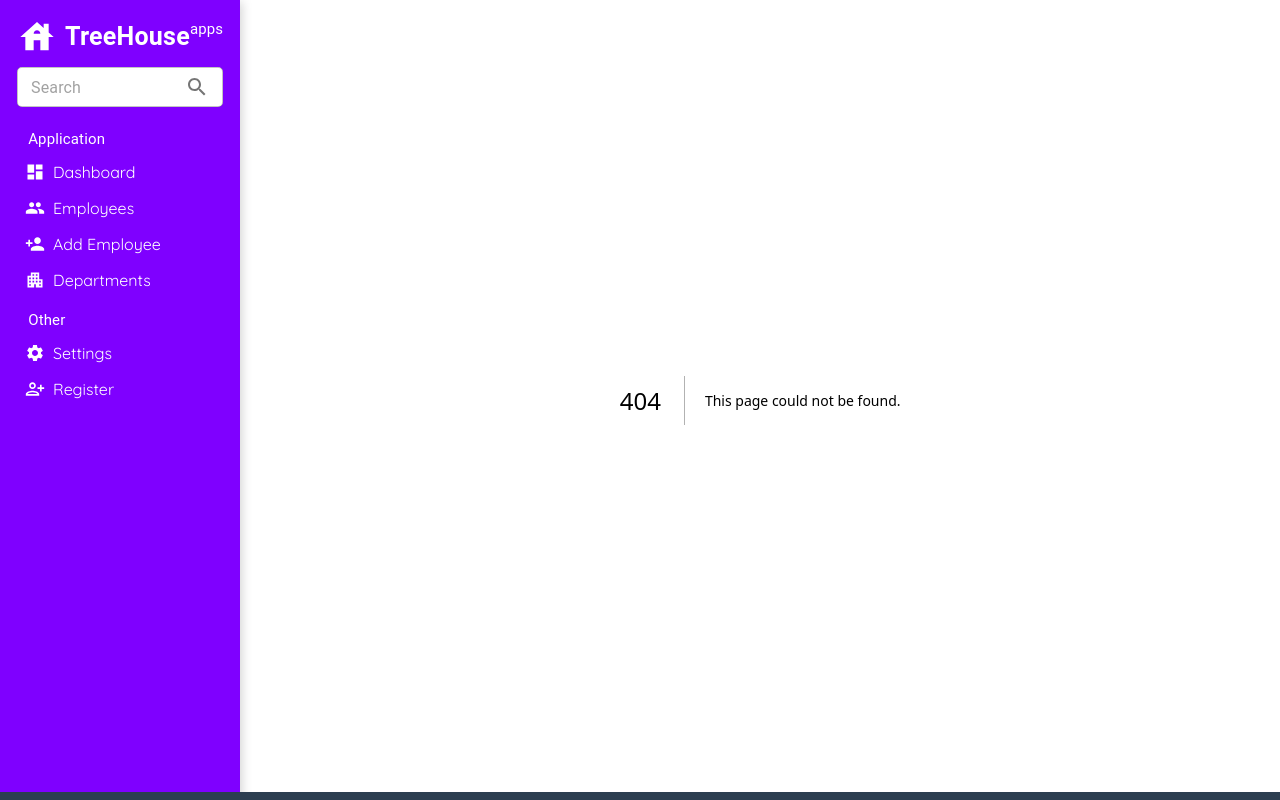
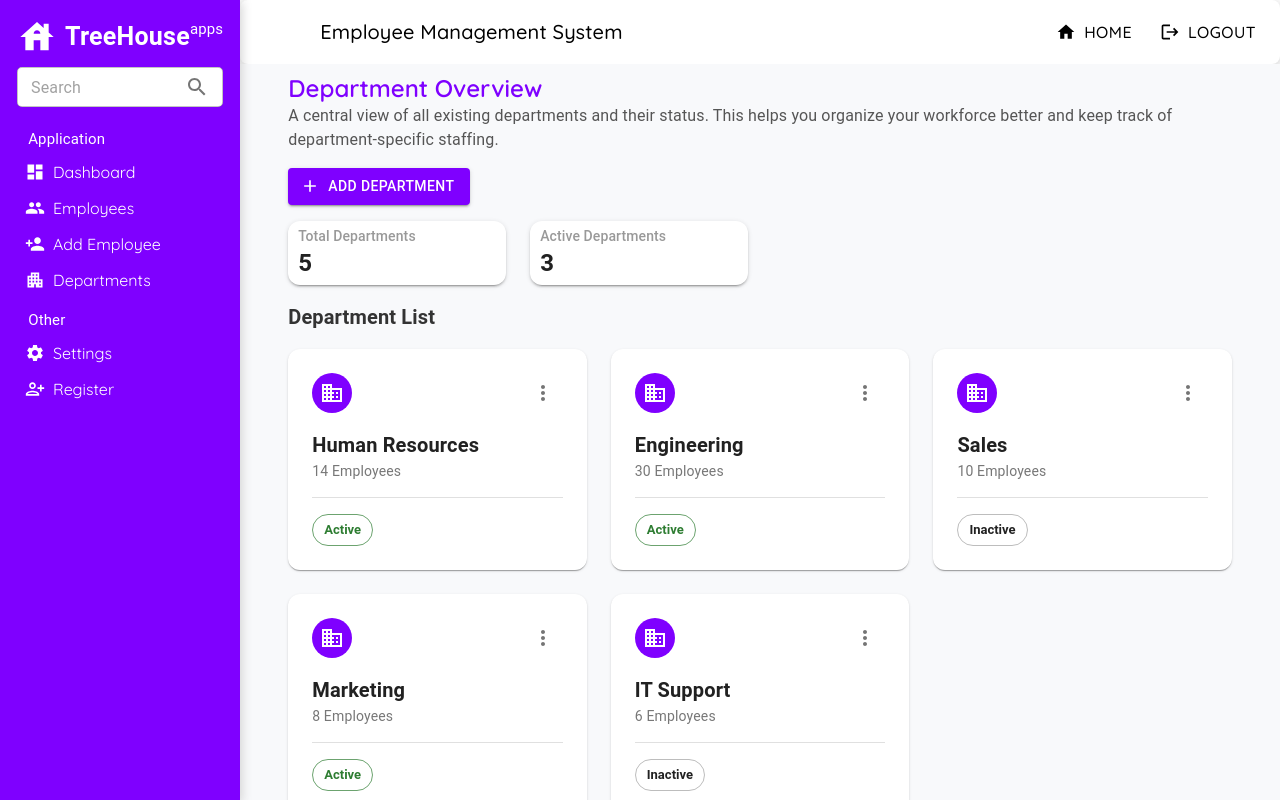
Before and after one commit to treehouseapps/Employee-Management-System, a Next.js app: page /departments in a window 1280 px wide. Before the commit this address had no page. Built offline with nearby package versions, Linux system fonts and the light colour scheme.

Commit message:
updating pages

```diff
--- /dev/null
+++ b/pages/departments.js
@@ -0,0 +1,180 @@
+import React from 'react';
+import {
+    Box,
+    Typography,
+    Grid,
+    Paper,
+    Avatar,
+    Button,
+    Chip,
+    Divider,
+    IconButton,
+} from '@mui/material';
+import BusinessIcon from '@mui/icons-material/Business';
+import AddIcon from '@mui/icons-material/Add';
+import MoreVertIcon from '@mui/icons-material/MoreVert';
+import Navbar from '../components/navbar';
+
+const departments = [
+    { id: 1, name: 'Human Resources', employees: 14, status: 'Active' },
+    { id: 2, name: 'Engineering', employees: 30, status: 'Active' },
+    { id: 3, name: 'Sales', employees: 10, status: 'Inactive' },
+    { id: 4, name: 'Marketing', employees: 8, status: 'Active' },
+    { id: 5, name: 'IT Support', employees: 6, status: 'Inactive' },
+];
+
+const Departments = () => {
+    return (
+        <Box>
+            <Navbar />
+            <Box
+                sx={{
+                    backgroundColor: '#f8f9fb',
+                    minHeight: '100vh',
+                    px: { xs: 2, sm: 4, md: 6 },
+                    py: 1,
+                }}
+            >
+                {/* Top Section */}
+                <Box
+                    sx={{
+                        mb: 2,
+                        display: 'flex',
+                        justifyContent: 'space-between',
+                        alignItems: 'center',
+                        flexWrap: 'wrap',
+                        gap: 2,
+                    }}
+                >
+                    <Box>
+                        <Typography
+                            variant="h5"
+                            sx={{
+                                fontWeight: 600,
+                                color: '#7F00FF',
+                                fontFamily: 'Quicksand',
+                            }}
+                        >
+                            Department Overview
+                        </Typography>
+                        <Typography variant="body1" sx={{ color: '#555' }}>
+                            A central view of all existing departments and their status. This helps you organize your workforce better and keep track of department-specific staffing.
+                        </Typography>
+                    </Box>
+
+                    <Button
+                        variant="contained"
+                        startIcon={<AddIcon />}
+                        sx={{
+                            backgroundColor: '#7F00FF',
+                            fontWeight: 500,
+                            '&:hover': { backgroundColor: '#6900d1' },
+                        }}
+                    >
+                        Add Department
+                    </Button>
+                </Box>
+
+                {/* Summary Cards */}
+                <Grid container spacing={3} sx={{ mb: 2 }}>
+                    <Grid item xs={12} sm={6} md={3}>
+                        <Paper
+                            elevation={2}
+                            sx={{ p: '5px 10px', backgroundColor: '#fff', borderRadius: 3 }}
+                        >
+                            <Typography variant="subtitle2" sx={{ color: '#999' }}>
+                                Total Departments
+                            </Typography>
+                            <Typography variant="h5" sx={{ fontWeight: 600 }}>
+                                {departments.length}
+                            </Typography>
+                        </Paper>
+                    </Grid>
+                    <Grid item xs={12} sm={6} md={3}>
+                        <Paper
+                            elevation={2}
+                            sx={{ p: '5px 10px', backgroundColor: '#fff', borderRadius: 3 }}
+                        >
+                            <Typography variant="subtitle2" sx={{ color: '#999' }}>
+                                Active Departments
+                            </Typography>
+                            <Typography variant="h5" sx={{ fontWeight: 600 }}>
+                                {
+                                    departments.filter((dept) => dept.status === 'Active').length
+                                }
+                            </Typography>
+                        </Paper>
+                    </Grid>
+                </Grid>
+
+                {/* Department List */}
+                <Box>
+                    <Typography
+                        variant="h6"
+                        sx={{ fontWeight: 600, mb: 2, color: '#333' }}
+                    >
+                        Department List
+                    </Typography>
+
+                    <Grid container spacing={3}>
+                        {departments.map((dept, index) => (
+                            <Grid item xs={12} sm={6} md={4} key={dept.id}>
+                                <Paper
+                                    elevation={1}
+                                    sx={{
+                                        p: 3,
+                                        borderRadius: 3,
+                                        display: 'flex',
+                                        flexDirection: 'column',
+                                        gap: 2,
+                                        backgroundColor: '#fff',
+                                    }}
+                                >
+                                    <Box
+                                        sx={{
+                                            display: 'flex',
+                                            alignItems: 'center',
+                                            justifyContent: 'space-between',
+                                        }}
+                                    >
+                                        <Avatar sx={{ bgcolor: '#7F00FF' }}>
+                                            <BusinessIcon />
+                                        </Avatar>
+                                        <IconButton>
+                                            <MoreVertIcon />
+                                        </IconButton>
+                                    </Box>
+
+                                    <Box>
+                                        <Typography variant="h6" sx={{ fontWeight: 600 }}>
+                                            {dept.name}
+                                        </Typography>
+                                        <Typography
+                                            variant="body2"
+                                            sx={{ color: '#777', fontSize: '14px' }}
+                                        >
+                                            {dept.employees} Employees
+                                        </Typography>
+                                    </Box>
+
+                                    <Divider />
+
+                                    <Chip
+                                        label={dept.status}
+                                        color={
+                                            dept.status === 'Active' ? 'success' : 'default'
+                                        }
+                                        variant="outlined"
+                                        sx={{ width: 'fit-content' }}
+                                    />
+                                </Paper>
+                            </Grid>
+                        ))}
+                    </Grid>
+                </Box>
+            </Box>
+        </Box>
+    );
+};
+
+export default Departments;
```
Also changed, not shown: pages/register.js (+9 -8 lines).
